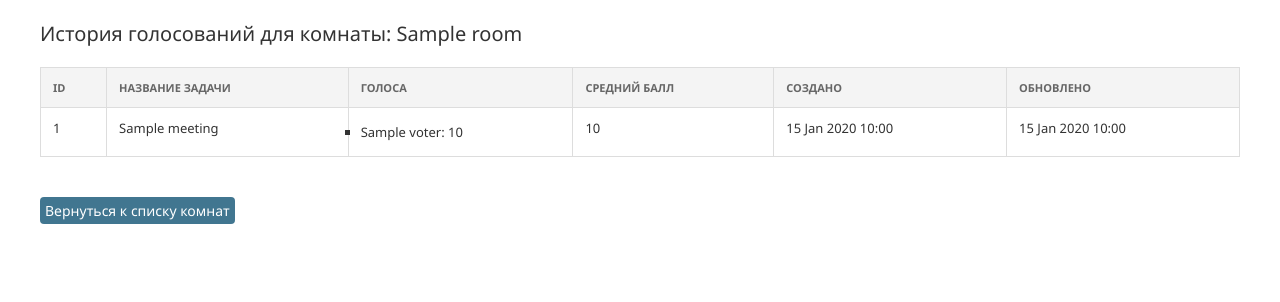
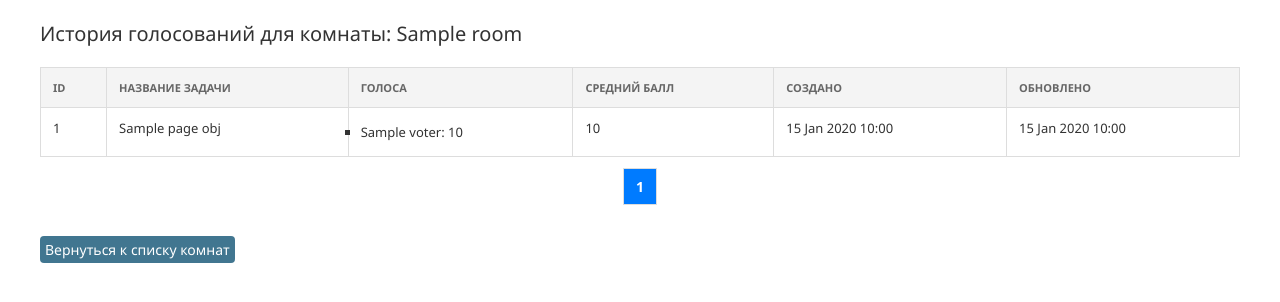
Before and after one commit to PhonikTop/clocks, a Django app: template clocks/templates/admin/meeting_history.html in a window 1280 px wide. Shown: the part 92-394 px from the top of the page. Run offline with Django 5.2, Linux system fonts and the light colour scheme; the template is opened without the code that fills it: most values are stand-ins (such as "Sample title", 1, 10 or a date in 2020); data that the repository does not hold is empty; parts of the project's set-up code (start-up, migrations or seed data) failed here and were passed over.

Commit message:
Добавил пагинацию для вывода истории комнаты

```diff
--- a/clocks/templates/admin/meeting_history.html
+++ b/clocks/templates/admin/meeting_history.html
@@ -37,11 +37,31 @@
     .button:hover {
         background-color: #0056b3;
     }
+    .pagination {
+        margin: 20px 0;
+        text-align: center;
+    }
+    .pagination a, .pagination span {
+        margin: 0 5px;
+        padding: 8px 12px;
+        border: 1px solid #ddd;
+        text-decoration: none;
+        color: #007bff;
+    }
+    .pagination a:hover {
+        background-color: #007bff;
+        color: white;
+    }
+    .pagination .current {
+        font-weight: bold;
+        background-color: #007bff;
+        color: white;
+    }
   </style>
 
   <h1>История голосований для комнаты: {{ room.name }}</h1>
 
-  {% if meetings %}
+  {% if page_obj.object_list %}
     <table>
       <thead>
         <tr>
@@ -54,7 +74,7 @@
         </tr>
       </thead>
       <tbody>
-        {% for meeting in meetings %}
+        {% for meeting in page_obj.object_list %}
           <tr>
             <td>{{ meeting.id }}</td>
             <td>{{ meeting.task_name }}</td>
@@ -72,6 +92,25 @@
         {% endfor %}
       </tbody>
     </table>
+    <div class="pagination">
+      {% if page_obj.has_previous %}
+        <a href="?page=1">Первая</a>
+        <a href="?page={{ page_obj.previous_page_number }}">Назад</a>
+      {% endif %}
+
+      {% for num in page_obj.paginator.page_range %}
+        {% if page_obj.number == num %}
+          <span class="current">{{ num }}</span>
+        {% elif num > page_obj.number|add:'-3' and num < page_obj.number|add:'3' %}
+          <a href="?page={{ num }}">{{ num }}</a>
+        {% endif %}
+      {% endfor %}
+
+      {% if page_obj.has_next %}
+        <a href="?page={{ page_obj.next_page_number }}">Вперед</a>
+        <a href="?page={{ page_obj.paginator.num_pages }}">Последняя</a>
+      {% endif %}
+    </div>
   {% else %}
     <p>Нет собраний для данной комнаты.</p>
   {% endif %}
```
Also changed, not shown: clocks/rooms/admin.py (+11 -7 lines).
